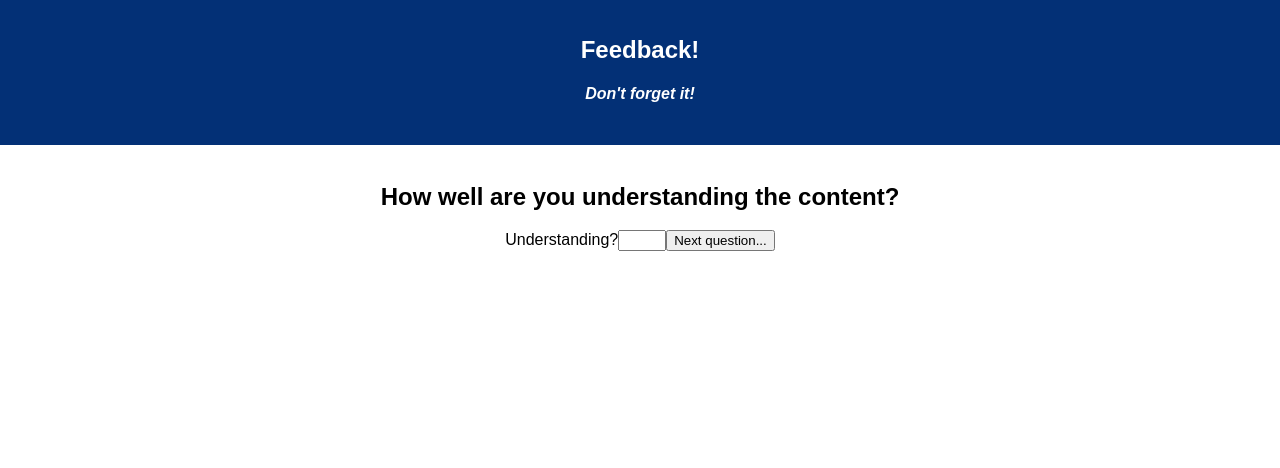
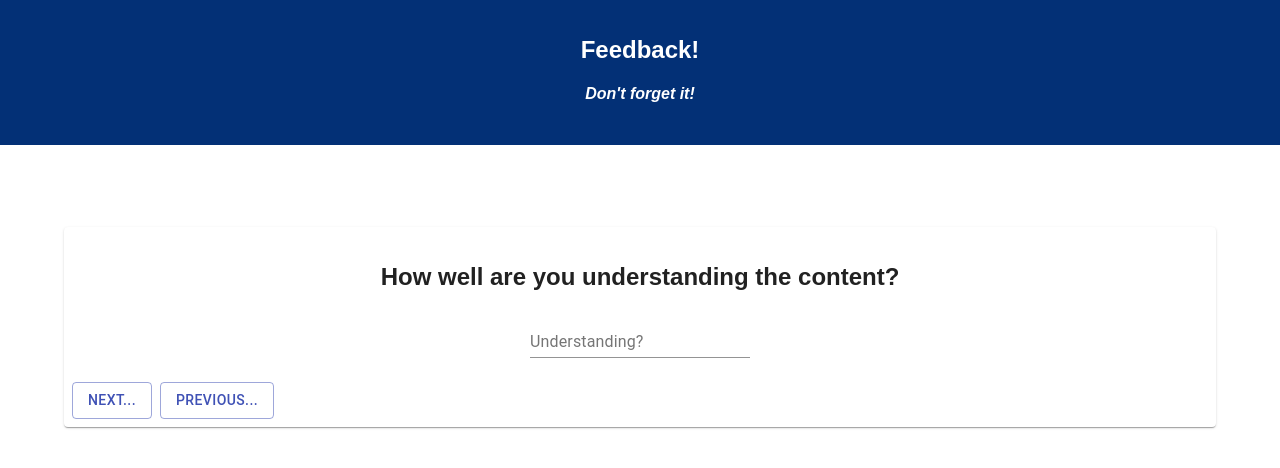
Before and after one commit to korchard/redux-feedback-loop, a React (Create React App) app: page /#/understanding in a window 1280 px wide. Shown: the top 468 px of the page. Built offline with nearby package versions, Linux system fonts and the light colour scheme.

Commit message:
imported material ui and updated the input boxes and buttons

```diff
--- a/package.json
+++ b/package.json
@@ -4,6 +4,7 @@
   "private": true,
   "proxy": "http://localhost:5000",
   "dependencies": {
+    "@material-ui/core": "^4.11.2",
     "axios": "^0.19.0",
     "pg": "^8.2.1",
     "react": "^16.8.6",
--- a/src/components/Comments/Comments.js
+++ b/src/components/Comments/Comments.js
@@ -1,12 +1,20 @@
 import React, { Component } from 'react';
 import { connect } from 'react-redux';
 import { withRouter } from 'react-router-dom';
+
+import TextField from '@material-ui/core/TextField';
+import Button from '@material-ui/core/Button';
 
 class Comments extends Component {
 
     state = {
         comments: ''
     }
+
+    // goToUnderstanding = () => {
+    //     this.props.history.push("/support");
+    //     this.props.dispatch({ type: 'EDIT_FEEDBACK_2' })
+    // }
 
   goToReview = () =>{
     if (this.state.comments === '') {
@@ -30,9 +38,13 @@ class Comments extends Component {
     return (
       <div>
         <h2>Any comments you want to add?</h2>
-        <label htmlFor="comments">Comments?</label>
-        <input type="text" id="comments" onChange={(event) => this.handleChange(event)} />
-        <button onClick={this.goToReview}>Ready for Review...</button>
+        <TextField id="standard-basic" label="Comments?"
+            type="text"
+            onChange={(event) => this.handleChange(event)} />
+        <Button variant="outlined" color="primary"
+            onClick={this.goToReview}>Next...</Button>
+        <Button variant="outlined" color="primary"
+            onClick={this.goToSupport}>Previous...</Button>
       </div>
     );
   }
--- /dev/null
+++ b/src/components/Feelings/Feelings.css
@@ -0,0 +1,11 @@
+.card {
+    margin: 4em;
+}
+
+.cardContent {
+    text-align: center;
+}
+
+.button {
+    text-align: center;
+}
--- a/src/components/Feelings/Feelings.js
+++ b/src/components/Feelings/Feelings.js
@@ -1,6 +1,13 @@
 import React, { Component } from 'react';
 import { connect } from 'react-redux';
 import { withRouter } from 'react-router-dom';
+import './Feelings.css';
+
+import TextField from '@material-ui/core/TextField';
+import Button from '@material-ui/core/Button';
+import Card from '@material-ui/core/Card';
+import CardActions from '@material-ui/core/CardActions';
+import CardContent from '@material-ui/core/CardContent';
 
 class Feelings extends Component {
 
@@ -29,11 +36,18 @@ class Feelings extends Component {
   render() {
     return (
       <div>
-        <h2>How are you feeling today?</h2>
-        <label htmlFor="feelings">Feelings?</label>
-        <input type="number" min="1" max="5" id="feelings"
-                onChange={(event) => this.handleChange(event)} />
-        <button onClick={this.goToUnderstanding}>Next question...</button>
+          <Card className="card">
+             <CardContent className="cardContent">
+                <h2>How are you feeling today?</h2>
+                <TextField id="standard-basic" label="Feelings?"
+                    type="number" min="1" max="5"
+                    onChange={(event) => this.handleChange(event)} />
+             </CardContent>
+             <CardActions>
+                <Button variant="outlined" color="primary" className="button"
+                    onClick={this.goToUnderstanding}>Next...</Button>
+            </CardActions>
+        </Card>
       </div>
     );
   }
--- a/src/components/Review/Review.js
+++ b/src/components/Review/Review.js
@@ -2,7 +2,14 @@ import React, { Component } from 'react';
 import { connect } from 'react-redux';
 import { withRouter } from 'react-router-dom';
 
+import Button from '@material-ui/core/Button';
+
 class Review extends Component {
+
+  // goToComments = () => {
+  //     this.props.history.push("/comments");
+  //     this.props.dispatch({ type: 'EDIT_FEEDBACK_3' })
+  // }
 
   goToSubmitted = (review) =>{
     console.log('submitted');
@@ -19,8 +26,10 @@ class Review extends Component {
           <p>Understanding: {this.props.review[1]}</p>
           <p>Support: {this.props.review[2]}</p>
           <p>Comments: {this.props.review[3]}</p>
-
-          <button onClick={() => this.goToSubmitted(this.props.review)}>Submit</button>
+          <Button variant="outlined" color="primary"
+            onClick={this.goToComments}>Previous...</Button>
+          <Button variant="outlined" color="primary"
+            onClick={() => this.goToSubmitted(this.props.review)}>Submit</Button>
       </div>
     );
   }
--- a/src/components/Submitted/Submitted.js
+++ b/src/components/Submitted/Submitted.js
@@ -1,5 +1,7 @@
 import React, { Component } from 'react';
 import { withRouter } from 'react-router-dom';
+
+import Button from '@material-ui/core/Button';
 
 class SubmitSuccess extends Component {
 
@@ -11,7 +13,8 @@ class SubmitSuccess extends Component {
     return (
       <div>
         <h2>Hello from Submit Success!</h2>
-        <button onClick={this.goToBeginning}>Retake the Feedback Survey!</button>
+        <Button variant="outlined" color="primary"
+            onClick={this.goToBeginning}>Retake the Feedback Survey!</Button>
       </div>
     );
   }
--- a/src/components/Support/Support.js
+++ b/src/components/Support/Support.js
@@ -1,12 +1,20 @@
 import React, { Component } from 'react';
 import { connect } from 'react-redux';
 import { withRouter } from 'react-router-dom';
+
+import TextField from '@material-ui/core/TextField';
+import Button from '@material-ui/core/Button';
 
 class Support extends Component {
 
     state = {
         support: ''
     }
+
+    // goToUnderstanding = () => {
+    //     this.props.history.push("/understanding");
+    //     this.props.dispatch({ type: 'EDIT_FEEDBACK_1' })
+    // }
 
   goToComments = () =>{
     if (this.state.support === '') {
@@ -30,10 +38,13 @@ class Support extends Component {
     return (
       <div>
         <h2>How well are you being supported?</h2>
-        <label htmlFor="support">Support?</label>
-        <input type="number" min="1" max="5" id="support"
-                onChange={(event) => this.handleChange(event)} required/>
-        <button onClick={this.goToComments}>Next question...</button>
+        <TextField id="standard-basic" label="Support?"
+            type="number" min="1" max="5"
+            onChange={(event) => this.handleChange(event)} />
+        <Button variant="outlined" color="primary"
+            onClick={this.goToComments}>Next...</Button>
+        <Button variant="outlined" color="primary"
+            onClick={this.goToUnderstanding}>Previous...</Button>
       </div>
     );
   }
--- /dev/null
+++ b/src/components/Understanding/Understanding.css
@@ -0,0 +1,11 @@
+.card {
+    margin: 4em;
+}
+
+.cardContent {
+    text-align: center;
+}
+
+.button {
+    text-align: center;
+}
--- a/src/components/Understanding/Understanding.js
+++ b/src/components/Understanding/Understanding.js
@@ -1,12 +1,23 @@
 import React, { Component } from 'react';
 import { connect } from 'react-redux';
 import { withRouter } from 'react-router-dom';
+
+import TextField from '@material-ui/core/TextField';
+import Button from '@material-ui/core/Button';
+import Card from '@material-ui/core/Card';
+import CardActions from '@material-ui/core/CardActions';
+import CardContent from '@material-ui/core/CardContent';
 
 class Understanding extends Component {
 
     state = {
         understanding: ''
     }
+
+//   goToFeelings = () => {
+//       this.props.history.push("/feelings");
+//       this.props.dispatch({ type: 'EDIT_FEEDBACK_0' })
+//   }
 
   goToSupport = () =>{
     if (this.state.understanding === '') {
@@ -29,11 +40,20 @@ class Understanding extends Component {
   render() {
     return (
       <div>
-        <h2>How well are you understanding the content?</h2>
-        <label htmlFor="understanding">Understanding?</label>
-        <input type="number" min="1" max="5" id="understanding"
+          <Card className="card">
+            <CardContent className="cardContent">
+            <h2>How well are you understanding the content?</h2>
+            <TextField id="standard-basic" label="Understanding?"
+                type="number" min="1" max="5"
                 onChange={(event) => this.handleChange(event)} />
-        <button onClick={this.goToSupport}>Next question...</button>
+            </CardContent>
+            <CardActions>
+            <Button variant="outlined" color="primary" className="button"
+                onClick={this.goToSupport}>Next...</Button>
+            <Button variant="outlined" color="primary" className="button"
+                onClick={this.goToFeelings}>Previous...</Button>
+            </CardActions>
+          </Card>
       </div>
     );
   }
```
Also changed, not shown: src/index.js (+8 -0 lines), 2 other files (tests, documents, lock files or other folders).
